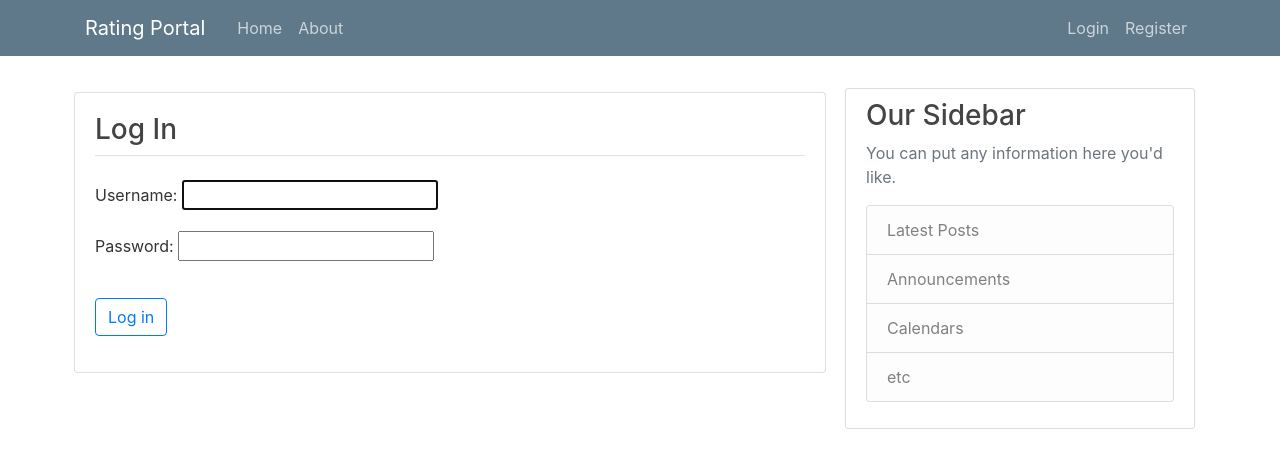
After one commit to Prakhar314/Rating-Portal, a Django app: page /login/ in a window 1280 px wide. The commit adds this page. Shown: the top 468 px of the page. Run offline with Django 3.2, Linux system fonts and the light colour scheme; some libraries are stand-ins or nearby versions.

Commit message:
Login system added

```diff
--- a/ratingPortal/settings.py
+++ b/ratingPortal/settings.py
@@ -113,3 +113,6 @@ USE_TZ = True
 # https://docs.djangoproject.com/en/3.0/howto/static-files/
 
 STATIC_URL = "/static/"
+
+LOGIN_REDIRECT_URL = "home"
+LOGIN_URL = "login"
--- a/ratingPortal/urls.py
+++ b/ratingPortal/urls.py
@@ -16,8 +16,12 @@ Including another URLconf
 from django.contrib import admin
 from django.urls import path
 import users.views as user_views
+from django.contrib.auth import views as auth_views
 urlpatterns = [
     path('admin/', admin.site.urls),
     path('register/',user_views.register, name='register'),
+    path('login/',auth_views.LoginView.as_view(template_name='users/login.html'), name='login'),
+    path('logout/',auth_views.LogoutView.as_view(template_name='users/logout.html'), name='logout'),
     path('',user_views.homeView,name='home'),
+    path('profile/',user_views.profile,name='profile'),
 ]
--- a/users/templates/users/base.html
+++ b/users/templates/users/base.html
@@ -32,8 +32,13 @@
                     </div>
                     <!-- Navbar Right Side -->
                     <div class="navbar-nav">
-                        <a class="nav-item nav-link" href="#">Login</a>
-                        <a class="nav-item nav-link" href="{%url 'register'%}">Register</a>
+                        {% if user.is_authenticated %}
+                            <a class="nav-item nav-link" href="{%url 'profile'%}">My Profile</a>
+                            <a class="nav-item nav-link" href="{%url 'logout'%}">Logout</a>
+                        {%else%}
+                            <a class="nav-item nav-link" href="{%url 'login'%}">Login</a>
+                            <a class="nav-item nav-link" href="{%url 'register'%}">Register</a>
+                        {% endif %}
                     </div>
                 </div>
             </div>
--- /dev/null
+++ b/users/templates/users/login.html
@@ -0,0 +1,20 @@
+{% extends "users/base.html" %}
+{% block content %}
+<div class="card-body">
+    {% if user.is_authenticated %}
+        <h2>You are already logged in as {{user.get_username}}</h2>
+    {% else %}
+        <form method="POST">
+            {% csrf_token %}
+            <fieldset class='form-group'>
+                <legend class="border-bottom mb-4"><h3>Log In</h3></legend>
+                {{ form.as_p }}
+            </fieldset>
+            <div class="form-group">
+                <button class="btn btn-outline-primary" type="submit">Log in</button>
+
+            </div>
+        </form>
+    {% endif %}
+</div>
+{% endblock content %}
```
Also changed, not shown: users/templates/users/logout.html (added, +8 -0 lines), users/templates/users/profile.html (added, +8 -0 lines), users/views.py (+6 -1 lines), db.sqlite3.
